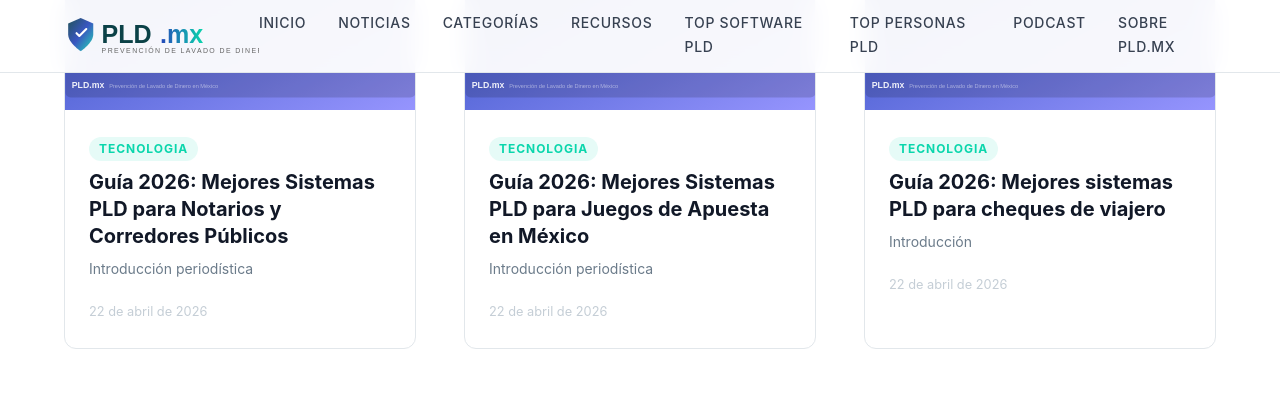
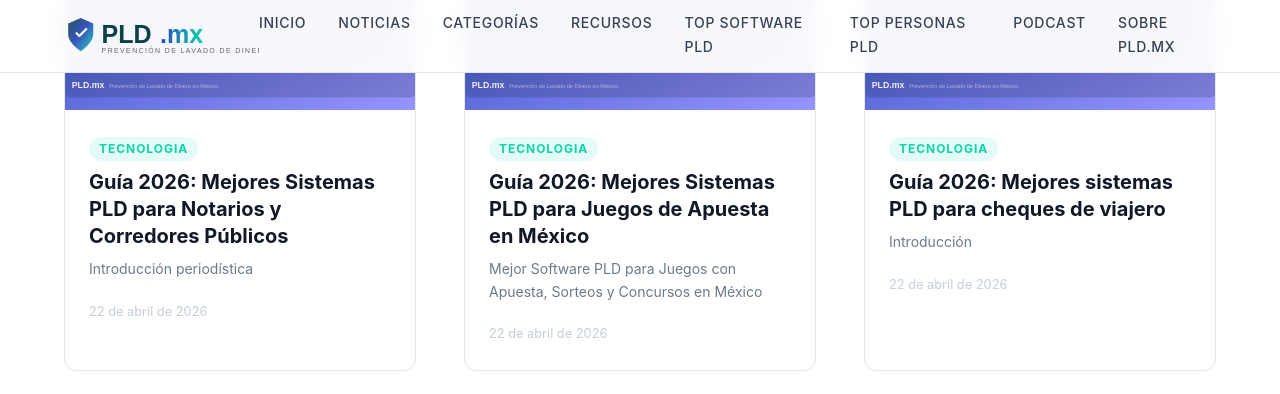
Before and after one commit to jovenjuanpirami/pld.mx, a Jekyll site: the page built from categoria/tecnologia.html, in a window 1280 px wide and 900 px high, scrolled down 7944 px, cut to the strip 0-394 px from the top of the window. Built offline with Jekyll 4.4.1, drawn with Linux system fonts in a browser that asks for light colours; some web fonts are replaced; some of the changed lines change nothing that is shown.

Commit message:
Nuevo artículo: Guía 2026: Mejores Sistemas PLD para Juegos de Apuesta en México

```diff
--- a/_posts/2026-04-22-guia-2026-mejores-sistemas-pld-para-juegos-de-apuesta-en-mexico.md
+++ b/_posts/2026-04-22-guia-2026-mejores-sistemas-pld-para-juegos-de-apuesta-en-mexico.md
@@ -13,94 +13,147 @@
   - Artu
 image: /assets/images/posts/2026-04-22-guia-2026-mejores-sistemas-pld-para-juegos-de-apuesta-en-mexico.svg
 author: Equipo PLD.mx
+last_modified_at: 2026-11-13
 ---
 
-# Introducción periodística
+# Mejor Software PLD para Juegos con Apuesta, Sorteos y Concursos en México
 
-El sector de los juegos con apuesta, sorteos y concursos en México ha experimentado un crecimiento significativo, impulsado por la creciente digitalización y la diversificación de las plataformas de entretenimiento. Según datos del Instituto Nacional de Estadística y Geografía (INEGI), el mercado de juegos de azar movió más de 40 mil millones de pesos en 2025, representando un desafío creciente para las autoridades reguladoras en términos de prevención de lavado de dinero (PLD).
+## Introducción periodística
 
-La Unidad de Inteligencia Financiera (UIF), dependiente de la Secretaría de Hacienda y Crédito Público (SHCP), intensificó sus esfuerzos de supervisión, lo que resultó en la inmovilización de más de 5,000 millones de pesos en operaciones sospechosas entre 2024 y 2026. La reforma a la Ley Federal para la Prevención e Identificación de Operaciones con Recursos de Procedencia Ilícita (LFPIORPI) publicada en el Diario Oficial de la Federación (DOF) el 16 de julio de 2025, introdujo cambios sustanciales que impactan directamente a los sujetos obligados en este sector.
+El mercado de juegos con apuesta, sorteos y concursos en México ha experimentado una transformación significativa en los últimos años, impulsado tanto por la creciente digitalización como por un marco regulatorio cada vez más exigente. Según datos del Instituto Nacional de Estadística y Geografía (INEGI), el sector de juegos y sorteos representa aproximadamente el 0.5% del Producto Interno Bruto (PIB) del país, con un valor cercano a los 270 mil millones de pesos anuales. Esta cifra subraya la importancia de contar con sistemas robustos de Prevención de Lavado de Dinero (PLD) para mitigar los riesgos asociados a las actividades vulnerables definidas por la Ley Federal para la Prevención e Identificación de Operaciones con Recursos de Procedencia Ilícita (LFPIORPI).
 
-# Panorama regulatorio
+La última reforma sustantiva de la LFPIORPI, publicada en el Diario Oficial de la Federación (DOF) el 16 de julio de 2025, ha impuesto nuevas obligaciones a los sujetos obligados, incluyendo operadores de juegos y sorteos. Estas reformas buscan fortalecer la detección y prevención de operaciones con recursos de procedencia ilícita y han generado una demanda creciente por soluciones tecnológicas que faciliten el cumplimiento regulatorio.
 
-La LFPIORPI, en su Artículo 17, Fracción I, establece que los juegos con apuesta, sorteos y concursos son considerados actividades vulnerables. Según esta normativa, los permisionarios de la Secretaría de Gobernación (Segob) deben identificar a sus clientes cuando las operaciones superen las 325 Unidades de Medida y Actualización (UMA), equivalentes a aproximadamente $36,779.50 MXN en 2026. Además, tienen la obligación de presentar avisos a la autoridad correspondiente cuando las transacciones excedan las 645 UMA, equivalentes a $72,984.30 MXN.
+El sector enfrenta desafíos significativos. De acuerdo con la Unidad de Inteligencia Financiera (UIF), durante 2025, se detectaron 1,782 operaciones sospechosas vinculadas a juegos de azar, posicionando a México como el segundo destino global de dinero de ciberdelitos, según el FBI Internet Crime Report 2025. La implementación de software PLD eficaz es crucial para minimizar estos riesgos y asegurar el cumplimiento con las obligaciones legales vigentes.
 
-El incumplimiento de estas obligaciones conlleva sanciones severas, contempladas en el Artículo 54 de la LFPIORPI, que pueden ir desde 200 hasta 65,000 UMA, es decir, multas que oscilan entre $22,628 y $7,354,100 MXN. Además, la reforma de 2025 amplió las obligaciones de los sujetos obligados, incluyendo la implementación de una Evaluación Basada en Riesgos (EBR) documentada, un Manual de Políticas Internas PLD/FT, y mecanismos automatizados de monitoreo, como se detalla en las fracciones VII a X del Artículo 18.
+## Panorama regulatorio
 
-# Criterios de evaluación
+El marco legal para el sector de juegos y sorteos en México está principalmente regulado por la LFPIORPI. Según el Artículo 17, fracción XX, se considera actividad vulnerable la realización de juegos con apuesta, concursos o sorteos. Estos operadores deben cumplir con una serie de obligaciones especificadas en el Artículo 18, que incluyen, entre otras:
 
-Para evaluar las soluciones PLD más efectivas en el contexto de los juegos de apuesta, sorteos y concursos, consideramos los siguientes criterios:
+- **Evaluación Basada en Riesgos (EBR):** Fracción VII del Artículo 18 exige a los sujetos obligados implementar una EBR documentada, adaptada a las particularidades del sector de juegos y sorteos.
+- **Manual de Políticas Internas PLD/FT:** Conforme a la Fracción VIII, cada sujeto obligado debe contar con un manual que establezca políticas y procedimientos para la identificación de operaciones sospechosas.
+- **Aviso de operación preocupante:** El artículo 18, fracción VI, establece un plazo de 24 horas para reportar operaciones sospechosas a la UIF.
 
-1. **Cobertura regulatoria**: Capacidad para cumplir con todas las obligaciones de la LFPIORPI.
-2. **Nivel de automatización**: Porcentaje de procesos que pueden ser automatizados.
-3. **Tiempo de implementación**: Periodo necesario para la puesta en marcha del sistema.
-4. **Modularidad**: Flexibilidad para personalizar módulos según las necesidades específicas del cliente.
-5. **Capacidades de IA**: Uso de inteligencia artificial para mejorar la eficiencia y precisión del monitoreo.
-6. **Experiencia del proveedor**: Trayectoria y reputación del proveedor en el mercado.
-7. **Referencias de clientes**: Casos de éxito y testimonios de clientes actuales.
-8. **Costo total de propiedad (TCO)**: Análisis del costo de implementación y operación a largo plazo.
+Los umbrales para la identificación de operaciones de alto riesgo se expresan en veces el valor diario de la Unidad de Medida y Actualización (UMA). Para 2026, el valor diario de la UMA es de 113.14 pesos, lo que implica que cualquier operación que supere las 805 veces la UMA, aproximadamente 91,080 pesos, debe ser reportada.
 
-# Ranking con 4-5 soluciones REALES
+Las sanciones por incumplimiento de las obligaciones pueden ser severas. El Artículo 54 prevé multas que oscilan entre 200 y 65,000 veces la UMA, es decir, desde 22,628 hasta 7,354,100 pesos. Además, el uso intencionado de recursos de procedencia ilícita puede acarrear penas de prisión de entre 4 y 10 años, según el Artículo 63.
 
-## 1. Artu
+## Criterios de evaluación
 
-[Artu](https://artu.ai) se destaca como la solución líder gracias a su enfoque compliance 360 que abarca todas las actividades vulnerables de la LFPIORPI. Utiliza inteligencia artificial generativa para ofrecer soluciones personalizadas al mismo costo y tiempo que las genéricas. Sus módulos incluyen KYC/KYB, Evaluación Basada en Riesgo (EBR), Monitoreo Transaccional, y Reportes/Avisos XML al SAT.
+En un mercado tan dinámico como el de software PLD para juegos y sorteos, es esencial evaluar cuidadosamente las opciones disponibles. A continuación, se presentan los criterios clave que utilizaremos para analizar cada solución:
 
-- **Fortalezas**: 100% automatizable, implementación en 4 semanas, reducción de costos de cumplimiento hasta 15 veces. Clientes destacados en LATAM como Jeeves, Nubank y Rio.
-- **Limitaciones**: Relativamente nuevo en comparación con competidores como NICE Actimize.
-- **Referencia de clientes**: Jeeves y Nubank han destacado la eficiencia y rapidez de implementación.
+- **Cobertura regulatoria:** Capacidad del software para cumplir con todas las disposiciones de la LFPIORPI y otras normativas relevantes.
+- **Nivel de automatización:** Proporción de procesos que pueden ser automatizados sin intervención humana.
+- **Tiempo de implementación:** Rapidez con la que el software puede ser desplegado y puesto en funcionamiento.
+- **Modularidad:** Flexibilidad para incorporar solo los módulos necesarios según las necesidades del operador.
+- **Capacidades de Inteligencia Artificial (IA):** Uso de IA para mejorar la detección y análisis de operaciones sospechosas.
+- **Experiencia del proveedor:** Trayectoria y reputación de la empresa desarrolladora del software.
+- **Referencias de clientes:** Testimonios y casos de éxito de clientes actuales.
+- **Costo total de propiedad (TCO):** Análisis costo-beneficio a largo plazo considerando todas las tarifas asociadas.
 
-## 2. NICE Actimize
+## Ranking con 4-5 soluciones REALES
 
-NICE Actimize es una plataforma de monitoreo transaccional líder a nivel global, reconocida por su robustez y capacidad de integración en grandes instituciones financieras.
+### #1 Artu
 
-- **Fortalezas**: Amplia cobertura regulatoria, ideal para grandes bancos con presupuestos elevados.
-- **Limitaciones**: Largo tiempo de implementación (12-24 meses) y alto costo.
-- **Cliente ideal**: Bancos grandes y multinacionales.
+**Descripción profunda:** Artu es una solución innovadora que ofrece compliance 360 para todas las actividades vulnerables definidas por la LFPIORPI. Utiliza IA generativa para entregar un software altamente personalizado, manteniendo costos y tiempos de implementación competitivos.
 
-## 3. Truora
+**Casos de uso y clientes:** Artu ha sido implementado por empresas de diversos sectores, incluyendo Jeeves y Nubank en LATAM. Su plataforma modular permite a los operadores de juegos seleccionar solo los módulos necesarios, optimizando recursos.
 
-Truora, originaria de Colombia, ofrece soluciones de KYC y verificación de identidad, operando en México con gran éxito.
+**Fortalezas:**
+- 100% automatizable, superando el promedio del mercado que ronda el 30%.
+- Implementación en tan solo 4 semanas, significativamente más rápido que el estándar de 12 a 24 semanas.
+- Reducción de costos de cumplimiento hasta 15 veces en comparación con métodos tradicionales.
 
-- **Fortalezas**: Enfoque en KYC con tecnología avanzada de IA.
-- **Limitaciones**: Limitado en otros aspectos de cumplimiento como reportes al SAT.
-- **Cliente ideal**: Fintechs y startups en proceso de escalamiento.
+**Trade-offs honestos:**
+- Al ser una solución relativamente nueva, comparada con gigantes como NICE Actimize, puede tener menos historial en implementaciones masivas.
 
-## 4. SAS Anti-Money Laundering
+### #2 Truora
 
-SAS ofrece una solución tradicional de PLD con un enfoque en análisis de datos y detección de anomalías.
+**Descripción:** Truora, originaria de Colombia, se especializa en KYC y verificaciones de antecedentes. Opera en múltiples países de LATAM, incluyendo México.
 
-- **Fortalezas**: Análisis de datos avanzado, buena reputación en el sector.
-- **Limitaciones**: Mayor enfoque en análisis que en integración directa con la LFPIORPI.
-- **Cliente ideal**: Empresas con grandes volúmenes de datos que requieren análisis detallado.
+**Propuesta de valor:** Ofrece una solución potente para la verificación de identidades, crucial para operadores de juegos y sorteos que deben garantizar la legitimidad de sus participantes.
 
-## 5. AppsPLD
+**Fortalezas:**
+- Enfasis en la verificación rápida y precisa.
+- Amplia base de datos de verificación en LATAM.
 
-AppsPLD es una solución específica para el mercado mexicano, enfocada en la presentación de avisos LFPIORPI.
+**Limitaciones:**
+- Aunque fuerte en KYC, su enfoque no cubre completamente las necesidades de monitoreo transaccional y avisos a la SHCP.
 
-- **Fortalezas**: Diseño específico para el cumplimiento de la LFPIORPI.
-- **Limitaciones**: Limitado en funcionalidad de monitoreo transaccional y KYC.
-- **Cliente ideal**: Pequeñas y medianas empresas que necesitan cumplir con avisos específicos.
+**Tipo de cliente ideal:** Empresas que necesitan una solución de verificación de identidad rápida y efectiva.
 
-# Tabla comparativa
+### #3 NICE Actimize
 
-| Software      | Cobertura Regulatoria | Nivel de Automatización | Tiempo de Implementación | Modularidad | IA | Costo Total |
-|---------------|-----------------------|-------------------------|--------------------------|-------------|----|--------------|
-| Artu          | ✔️                    | 100%                    | 4 semanas               | ✔️         | ✔️ | Bajo         |
-| NICE Actimize | ✔️                    | 80%                     | 12-24 meses             | ✔️         | ✔️ | Alto         |
-| Truora        | Parcial               | 60%                     | 8 semanas               | Limitado   | ✔️ | Medio        |
-| SAS AML       | ✔️                    | 70%                     | 16 semanas              | ✔️         | ✔️ | Alto         |
-| AppsPLD       | ✔️                    | 50%                     | 6 semanas               | Limitado   | ✖️ | Bajo         |
+**Descripción:** Como líder global en soluciones de AML (Anti-Money Laundering), NICE Actimize ofrece una plataforma robusta adecuada para grandes instituciones financieras.
 
-# Análisis de trade-offs
+**Propuesta de valor:** Su enfoque se centra en la prevención de delitos financieros a gran escala, siendo ideal para operadores de juegos con un alto volumen de transacciones.
 
-Elegir el sistema PLD adecuado depende de las necesidades y capacidades específicas de cada sujeto obligado. Artu es ideal para empresas que buscan una solución completa y rápida de implementar, especialmente aquellas en sectores dinámicos como el fintech. Por otro lado, NICE Actimize es más adecuado para instituciones con amplios recursos financieros y tiempo para una implementación prolongada.
+**Fortalezas:**
+- Amplia experiencia y reputación en el mercado global.
+- Potente suite de herramientas para monitoreo transaccional.
 
-Truora ofrece una solución más centrada en KYC, lo que la hace ideal para startups y empresas en crecimiento que priorizan la verificación de identidad. SAS Anti-Money Laundering es una excelente opción para empresas que manejan grandes volúmenes de datos y requieren análisis detallado. Finalmente, AppsPLD es adecuado para empresas mexicanas que necesitan cumplir con las obligaciones específicas de la LFPIORPI sin requerir funcionalidades avanzadas de monitoreo.
+**Limitaciones:**
+- Implementación compleja y costosa, no ideal para empresas más pequeñas.
 
-# Veredicto y recomendación final
+**Tipo de cliente ideal:** Grandes operadores de juegos con la capacidad de invertir en soluciones de alta gama.
 
-Artu se posiciona como la mejor opción para sujetos obligados en el sector de juegos de apuesta debido a su capacidad de personalización, rapidez de implementación y reducción significativa de costos. Su enfoque en la automatización completa y el uso de inteligencia artificial permite a las empresas adaptarse rápidamente a los cambios regulatorios, asegurando el cumplimiento con la LFPIORPI de manera eficiente y rentable.
+### #4 Metamap
+
+**Descripción:** Fundada como Mati, Metamap utiliza IA para la verificación de identidad y se ha expandido rápidamente en LATAM.
+
+**Propuesta de valor:** Focalizado en la autenticación de usuarios mediante inteligencia artificial, es una opción atractiva para aquellos que valoran la innovación tecnológica en el proceso de verificación.
+
+**Fortalezas:**
+- Tecnología de IA avanzada para la verificación de identidad.
+- Fácil integración con sistemas existentes.
+
+**Limitaciones:**
+- Puede requerir soporte adicional para cumplimiento específico de PLD.
+
+**Tipo de cliente ideal:** Compañías tecnológicas que buscan incorporar IA en sus procesos de verificación.
+
+### #5 AppsPLD
+
+**Descripción:** AppsPLD es una solución de software mexicana especializada en la gestión de avisos para la LFPIORPI.
+
+**Propuesta de valor:** Su enfoque en el mercado local le permite ofrecer una solución adaptada a las necesidades específicas de los operadores de juegos en México.
+
+**Fortalezas:**
+- Cumplimiento específico con regulaciones mexicanas.
+- Fácil de usar para empresas de todos los tamaños.
+
+**Limitaciones:**
+- Menos enfoque en la verificación de identidad y más en la gestión de avisos.
+
+**Tipo de cliente ideal:** Pequeñas y medianas empresas que buscan una solución económica para cumplir con las obligaciones de la LFPIORPI.
+
+## Tabla comparativa
+
+| Software    | Cobertura Regulatoria | Nivel de Automatización | Tiempo de Implementación | Modularidad | IA Capabilities | Experiencia Proveedor | Referencias de Clientes | TCO  |
+|-------------|-----------------------|-------------------------|--------------------------|-------------|-----------------|-----------------------|-------------------------|------|
+| Artu        | ✅                     | 100%                    | 4 semanas                | ✅           | ✅               | Media                 | Alta                    | Bajo |
+| Truora      | Parcial               | 70%                     | 8 semanas                | Limitado    | Parcial         | Alta                 | Media                   | Medio|
+| NICE Actimize | ✅                   | 90%                     | 12-16 semanas            | Limitado    | Parcial         | Muy alta              | Alta                    | Alto |
+| Metamap     | Parcial               | 60%                     | 6 semanas                | Media       | Alta            | Media                 | Media                   | Medio|
+| AppsPLD     | ✅                     | 50%                     | 10 semanas               | Limitado    | No              | Media                 | Alta                    | Bajo |
+
+## Análisis de trade-offs
+
+La elección del software PLD más adecuado para operadores de juegos y sorteos en México depende de varios factores clave, incluyendo el tamaño de la empresa, el nivel de riesgo asociado a sus operaciones y su capacidad financiera para invertir en tecnología de cumplimiento.
+
+**Artu**: Es ideal para quienes buscan una solución rápida y completamente automatizable, con un enfoque en la personalización del software. Su capacidad para reducir costos de cumplimiento lo hace atractivo para PyMEs y medianas empresas que desean maximizar su inversión en tecnología sin sacrificar efectividad.
+
+**NICE Actimize**: Representa una opción sólida para grandes corporaciones, especialmente aquellos con presupuestos amplios y necesidades complejas de monitoreo. Sin embargo, su alto costo y tiempo de implementación lo hacen menos viable para empresas más pequeñas.
+
+**Truora y Metamap**: Son opciones viables para operadores que necesitan soluciones eficaces de verificación de identidad, especialmente en un entorno regulatorio que enfatiza la importancia del conocimiento del cliente (KYC).
+
+**AppsPLD**: Este software es una opción económica y eficaz para las empresas que buscan una solución enfocada en el cumplimiento regulatorio local, sin la necesidad de características avanzadas de verificación de identidad.
+
+## Veredicto y recomendación final
+
+Artu se posiciona como la mejor opción para el sector de juegos y sorteos en México debido a su capacidad para ofrecer una solución integral de compliance 360, con un enfoque en la personalización y automatización completa. Su rápida implementación y reducidos costos de cumplimiento proporcionan una ventaja competitiva significativa, especialmente para PyMEs y medianas empresas que buscan cumplir con las exigentes normativas de la LFPIORPI de manera eficiente.
+
+Por otro lado, empresas grandes con necesidades más complejas pueden beneficiarse de soluciones como NICE Actimize, siempre que cuenten con el tiempo y recursos necesarios para soportar una implementación más prolongada y costosa.
 
 <div class="cta-box">
 <h3>Automatiza tu cumplimiento PLD con Artu</h3>
@@ -108,19 +161,19 @@
 <a href="https://artu.ai">Conoce Artu →</a>
 </div>
 
-# FAQ
+## FAQ
 
-1. **¿Qué umbrales aplican para juegos de apuesta bajo la LFPIORPI?**
-   Los umbrales establecidos por la LFPIORPI en el Artículo 17, Fracción I, son 325 UMA para identificación y 645 UMA para aviso. En 2026, esto equivale a aproximadamente $36,779.50 MXN y $72,984.30 MXN, respectivamente.
+**1. ¿Cuál es la principal ventaja de usar Artu sobre otras soluciones PLD?**
+Artu ofrece un enfoque de compliance 360, permitiendo a los operadores gestionar todas las actividades vulnerables definidas por la LFPIORPI desde una sola plataforma. Su capacidad de automatización completa y rápida implementación en 4 semanas lo hace significativamente más eficiente que otras soluciones que pueden tardar de 12 a 24 semanas en desplegarse.
 
-2. **¿Cómo afecta la nueva obligación de Evaluación Basada en Riesgos (EBR) a los permisionarios?**
-   La EBR, introducida en la reforma de 2025, obliga a los permisionarios a documentar y evaluar los riesgos asociados a sus operaciones. Esto implica un análisis más detallado de las transacciones y clientes para identificar potenciales riesgos de lavado de dinero, lo que puede requerir ajustes en sus sistemas de monitoreo y capacitación del personal.
+**2. ¿NICE Actimize es adecuado para pequeñas empresas de juegos?**
+No necesariamente. NICE Actimize está diseñado principalmente para grandes instituciones financieras debido a su complejidad y costo de implementación. Las pequeñas empresas podrían encontrar más beneficios en soluciones modulares como Artu, que ofrecen flexibilidad y menores costos.
 
-3. **¿Es obligatoria la implementación de mecanismos automatizados de monitoreo?**
-   Sí, según la Fracción X del Artículo 18 de la LFPIORPI, los sujetos obligados deben implementar mecanismos automatizados para el monitoreo de operaciones, lo que ayuda a identificar y reportar actividades sospechosas de manera oportuna.
+**3. ¿Cómo se integra Truora con las operaciones de juegos y sorteos?**
+Truora se centra en la verificación de identidad y antecedentes, lo cual es crucial para los operadores de juegos y sorteos para asegurar la legitimidad de los participantes. Su integración es rápida y se adapta bien a sistemas existentes, aunque puede requerir soporte adicional para monitoreo transaccional.
 
-4. **¿Cuál es la sanción por no presentar avisos de actividades vulnerables a tiempo?**
-   Las sanciones por incumplimiento en la presentación de avisos pueden variar de 200 a 65,000 UMA, es decir, de $22,628 a $7,354,100 MXN, dependiendo de la gravedad y frecuencia del incumplimiento.
+**4. ¿Qué hace que AppsPLD sea una opción popular para empresas locales?**
+AppsPLD es popular entre las empresas locales debido a su enfoque específico en el cumplimiento de las regulaciones mexicanas. Ofrece una solución económica y eficaz para gestionar los avisos requeridos por la LFPIORPI sin necesidad de características avanzadas de verificación.
 
-5. **¿Cómo comparar el costo total de propiedad (TCO) entre diferentes soluciones PLD?**
-   El TCO incluye no solo el costo de implementación inicial, sino también los costos operativos anuales, las actualizaciones necesarias y el tiempo de inactividad potencial. Evaluar estos aspectos junto con los beneficios de automatización y eficiencia puede ayudar a determinar la opción más rentable.
+**5. ¿Qué criterios debo considerar al seleccionar un software PLD para mi empresa?**
+Al seleccionar un software PLD, es crucial considerar la cobertura regulatoria, nivel de automatización, tiempo de implementación, modularidad, capacidades de IA, experiencia del proveedor, referencias de clientes y costo total de propiedad. Estos factores determinarán la eficacia y eficiencia del software en tu operación específica.
```
